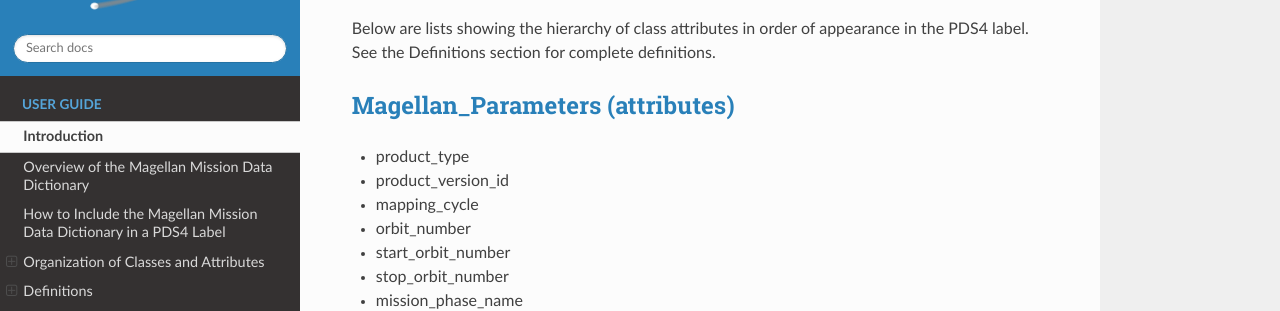
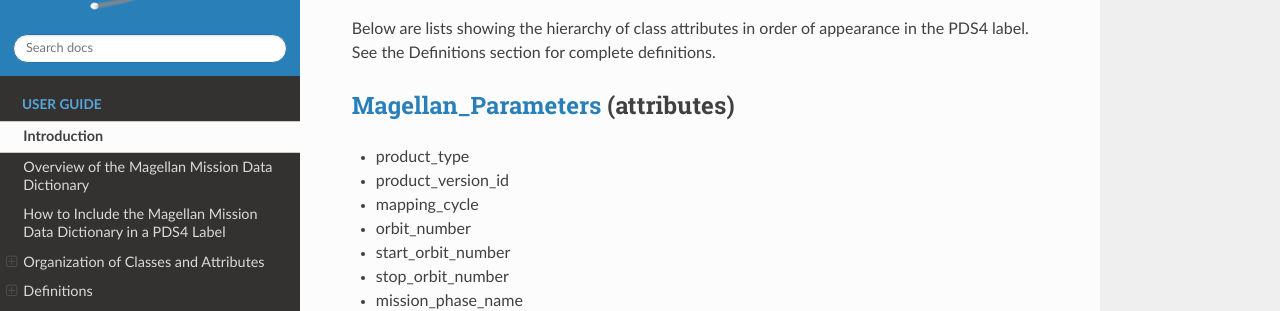
Before and after one commit to pds-data-dictionaries/ldd-mgn, a Sphinx documentation site: the page built from docs/source/user/user-guide.md, in a window 1280 px wide and 900 px high, scrolled down 2118 px. Shown: the part 171-482 px from the top of the window. Built offline with Sphinx 7.4.7 and the Read the Docs theme 3.1.0, drawn with Linux system fonts in a browser that asks for light colours.

```diff
--- a/docs/source/user/user-guide.md
+++ b/docs/source/user/user-guide.md
@@ -88,7 +88,7 @@ See the Definitions section for complete definitions.
 Below are lists showing the hierarchy of class attributes in order of appearance in the PDS4 label.
 See the Definitions section for complete definitions.
 
-## [Magellan_Parameters (attributes)](#magellan_parameters)
+## [Magellan_Parameters](#magellan_parameters) (attributes)
 
 - product_type
 - product_version_id
```
